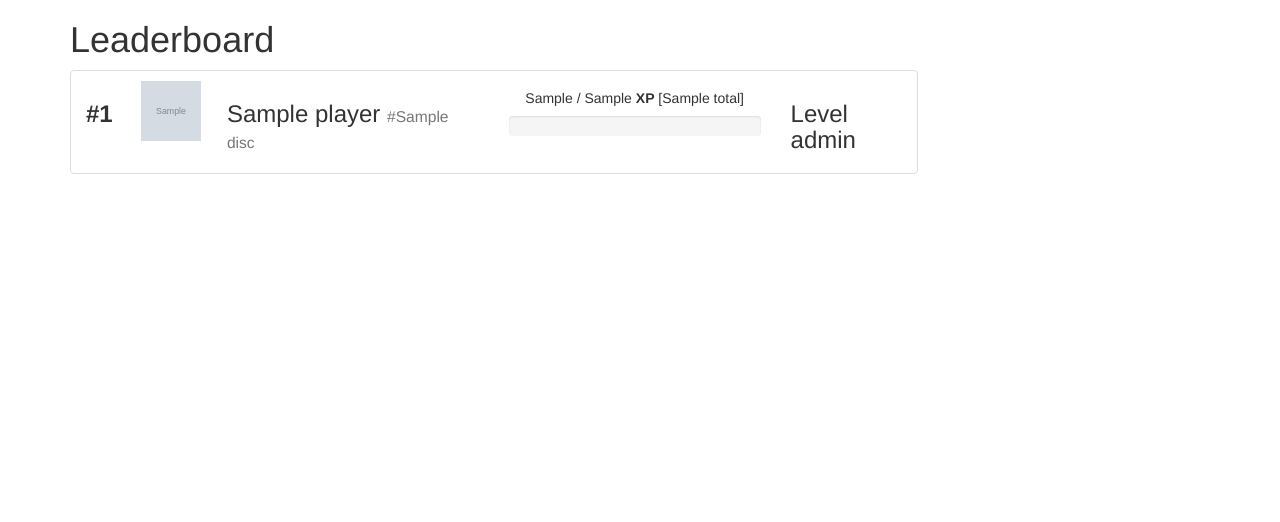
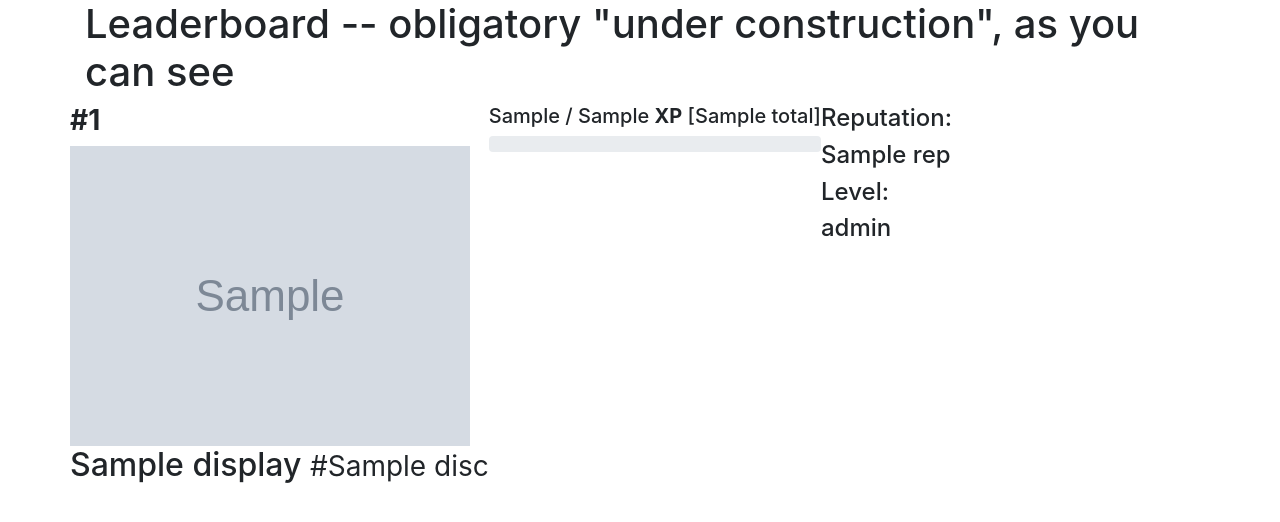
Before and after one commit to p1co/levelite, a Python web app: template templates/leaderboard.html in a window 1280 px wide. Shown: the top 522 px of the page. Run offline with Jinja, Linux system fonts and the light colour scheme; the template is opened without the code that fills it: most values are stand-ins (such as "Sample title", 1, 10 or a date in 2020); grey boxes marked "Sample" are stand-in pictures; some libraries are stand-ins or nearby versions.

Commit message:
CSS/improvements to the jinja2 template

```diff
--- a/levels.py
+++ b/levels.py
@@ -13,7 +13,7 @@ TEST = False
 cmd = Commands(discord, client, cfg_loc="settings.cfg")
 cfg = cmd.cfg
 db = cmd.db
-srv = Server(db, cmd)
+srv = Server()
 
 class display_levels(object):
     @cherrypy.expose
@@ -49,7 +49,7 @@ async def print_congrats(player, channel, lvl):
 
 async def action_message(message):
     player = message.author
-    user = db.get_record(player)
+    user = db.get_record(player.id)
     if not user:
         await cmd.create_player(player, cmd.get_role(0))
     else:
@@ -79,7 +79,7 @@ async def on_message(message):
     elif message.content.startswith('!setxp'):
         await cmd.setxp(message)
 
-    # Create a new record or modify an existing record with exp
+    #Create a new record or modify an existing record with exp
     else:
         await action_message(message)
 
--- a/lvlcommands.py
+++ b/lvlcommands.py
@@ -69,6 +69,9 @@ class Commands(Helper):
                     "User does not exist in levels database.")
             return
 
+        u_stat.update({"user_count":self.db.count_recs(),
+                       "rank":self.db.find_user_rank(u_stat['author'])})
+
 
         embed = self.discord.Embed(title='', colour=int('008cba', 16))
         embed.add_field(name='Rank',
--- a/templates/leaderboard.html
+++ b/templates/leaderboard.html
@@ -3,29 +3,22 @@
    <head>
       <meta charset="utf-8"/>
       <title>Level Results</title>
-      <link href="static/style.css" type="text/css" rel="stylesheet">
+      <link href="static/reset.css" type="text/css" rel="stylesheet" />
+	  <link href="static/style.css" type="text/css" rel="stylesheet">
       <link href="static/bootstrap.css" type="text/css" rel="stylesheet" />
    </head>
    <body>
       <div class="container">
-         <div class="row">
-            <div class="col-md-9">
-               <h1>Leaderboard</h1>
-               <div class="list-group">
+               <h1>Leaderboard -- obligatory "under construction", as you can see</h1>
                {% set count = 1 -%}
 			   {% for player in results -%}
-                  <div class="list-group-item">
-                     <div class="row">
-                        <div class="col-md-1 col-sm-1 col-xs-1">
-							<h3><strong>#{{ count }}</strong></h3>
-                        </div>
-                        <div class="col-md-1 col-sm-1 hidden-xs" style="padding:0">
-							<img src="{{ player.avatar }}" width=60 height=60>
-                        </div>
-                        <div class="col-md-4 col-sm-4 col-xs-5">
-							<h3>{{ player.name }} <small>#{{ player.disc }}</small></h3>
-                        </div>
-                        <div class="col-md-4 col-sm-4 col-xs-4">
+				   <div class="row">
+						<div class="admin">
+							<div class="tablecell"> <h3><strong>#{{ count }}</strong></h3> </div>
+							<div class="tablecell"> <img src="{{ player.avatar }}"> </div>
+							<div class="tablecell name"> <h2>{{ player.display }} <small>#{{ player.disc }}</small></h2> </div>
+						</div>
+                        <div class="score">
                            <center>
 							   <h5>{{ player.xp_in_lvl }} / {{ player.xp_next_lvl }} <strong>XP</strong> [{{ player.xp }} total]</h5>
                            </center>
@@ -33,16 +26,29 @@
 							   <div class="progress-bar progress-bar-info" style="width: {{ player.xp_pct }}%"></div>
                            </div>
                         </div>
-                        <div class="col-md-2 col-sm-2 col-xs-2">
-							<h3>Level {{ player.level }}</h3>
-                        </div>
+						<div class="level_rep">
+						    <div class="statstable">
+								<div class="statsrow">
+					    	    	<div class="statscell">
+					    	    		<h4>Reputation:</h4>
+					    	    	</div>
+					    	    	<div class="statscell">
+					    	    		<h4>{{ player.rep }} </h4>
+					    	    	</div>
+								</div>
+								<div class="statsrow">
+				                    <div class="statscell">
+					    	    		<h4>Level:</h4>
+						            </div>
+				                    <div class="statscell">
+					    	    		<h4>{{ player.level }}</h4>
+						            </div>
+								</div>
+						    </div>
+						</div>
                      </div>
-                  </div>
 			   {% set count = count + 1 %}
 			   {% endfor %}
-               </div>
-            </div>
-         </div>
       </div>
    </body>
 </html>
```
Also changed, not shown: database.py (+57 -26 lines), helper.py (+14 -24 lines), server.py (+6 -30 lines).
